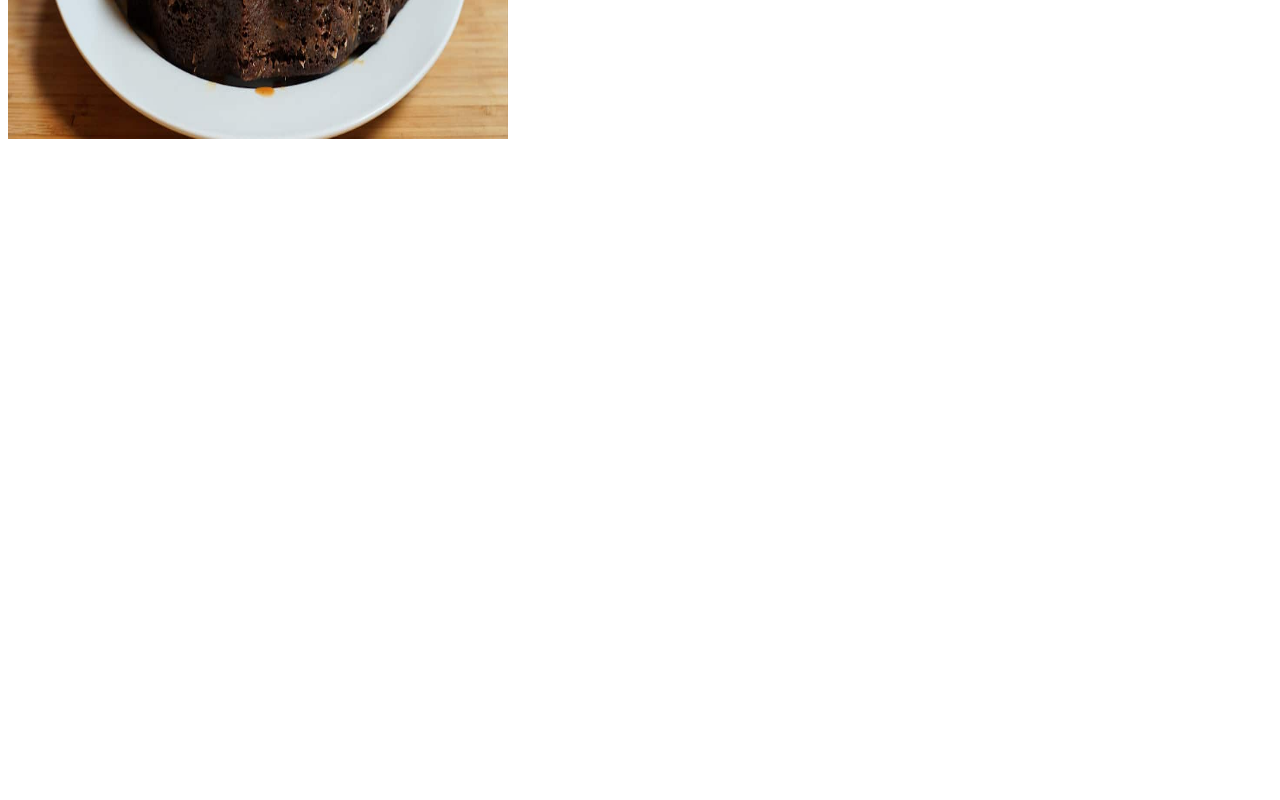
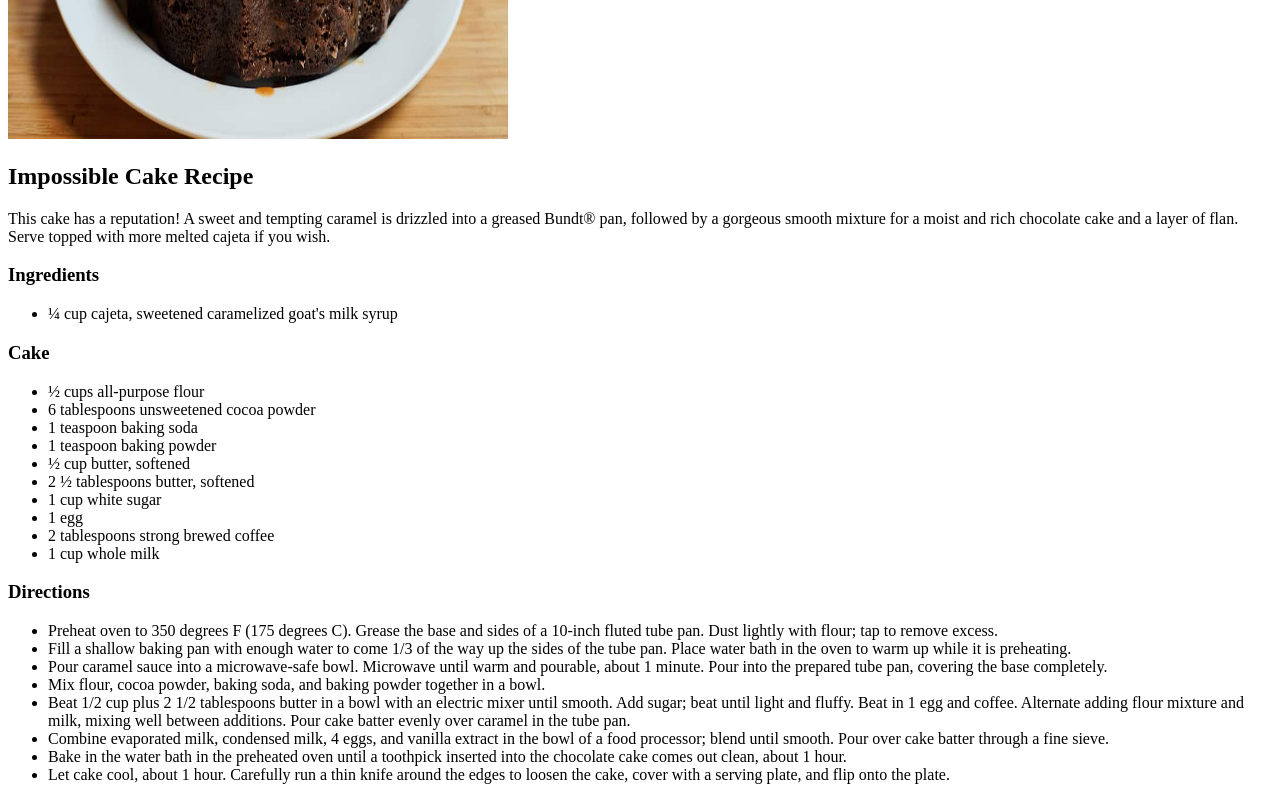
Before and after one commit to paul0318/odin-recipes, a plain HTML site: page recipes/impossibleCake.html in a window 1280 px wide. Shown: the part 441-1241 px from the top of the page. Before the commit the page ends 800 px from the top, so only its background shows below. Drawn offline with Linux system fonts and the light colour scheme.

Commit message:
Added recipes and Directions

```diff
--- a/recipes/impossibleCake.html
+++ b/recipes/impossibleCake.html
@@ -9,5 +9,75 @@
   <body>
     <h1>Impossible Cake</h1>
     <img src="../img/cake.jpg" width="500" height="500" alt="Impossible Cake" />
+
+    <h2>Impossible Cake Recipe</h2>
+
+    <p>
+      This cake has a reputation! A sweet and tempting caramel is drizzled into
+      a greased Bundt&#174; pan, followed by a gorgeous smooth mixture for a
+      moist and rich chocolate cake and a layer of flan. Serve topped with more
+      melted cajeta if you wish.
+    </p>
+
+    <h3>Ingredients</h3>
+    <ul>
+      <li>&frac14; cup cajeta, sweetened caramelized goat's milk syrup</li>
+    </ul>
+
+    <h3>Cake</h3>
+    <ul>
+      <li>&frac12 cups all-purpose flour</li>
+      <li>6 tablespoons unsweetened cocoa powder</li>
+      <li>1 teaspoon baking soda</li>
+      <li>1 teaspoon baking powder</li>
+      <li>½ cup butter, softened</li>
+      <li>2 &frac12 tablespoons butter, softened</li>
+      <li>1 cup white sugar</li>
+      <li>1 egg</li>
+      <li>2 tablespoons strong brewed coffee</li>
+      <li>1 cup whole milk</li>
+    </ul>
+
+    <h3>Directions</h3>
+    <ul>
+      <li>
+        Preheat oven to 350 degrees F (175 degrees C). Grease the base and sides
+        of a 10-inch fluted tube pan. Dust lightly with flour; tap to remove
+        excess.
+      </li>
+      <li>
+        Fill a shallow baking pan with enough water to come 1/3 of the way up
+        the sides of the tube pan. Place water bath in the oven to warm up while
+        it is preheating.
+      </li>
+      <li>
+        Pour caramel sauce into a microwave-safe bowl. Microwave until warm and
+        pourable, about 1 minute. Pour into the prepared tube pan, covering the
+        base completely.
+      </li>
+      <li>
+        Mix flour, cocoa powder, baking soda, and baking powder together in a
+        bowl.
+      </li>
+      <li>
+        Beat 1/2 cup plus 2 1/2 tablespoons butter in a bowl with an electric
+        mixer until smooth. Add sugar; beat until light and fluffy. Beat in 1
+        egg and coffee. Alternate adding flour mixture and milk, mixing well
+        between additions. Pour cake batter evenly over caramel in the tube pan.
+      </li>
+      <li>
+        Combine evaporated milk, condensed milk, 4 eggs, and vanilla extract in
+        the bowl of a food processor; blend until smooth. Pour over cake batter
+        through a fine sieve.
+      </li>
+      <li>
+        Bake in the water bath in the preheated oven until a toothpick inserted
+        into the chocolate cake comes out clean, about 1 hour.
+      </li>
+      <li>
+        Let cake cool, about 1 hour. Carefully run a thin knife around the edges
+        to loosen the cake, cover with a serving plate, and flip onto the plate.
+      </li>
+    </ul>
   </body>
 </html>
```
Also changed, not shown: recipes/blackBeanMangoSalsa.html (+30 -0 lines), recipes/mintJuleps.html (+34 -0 lines).
